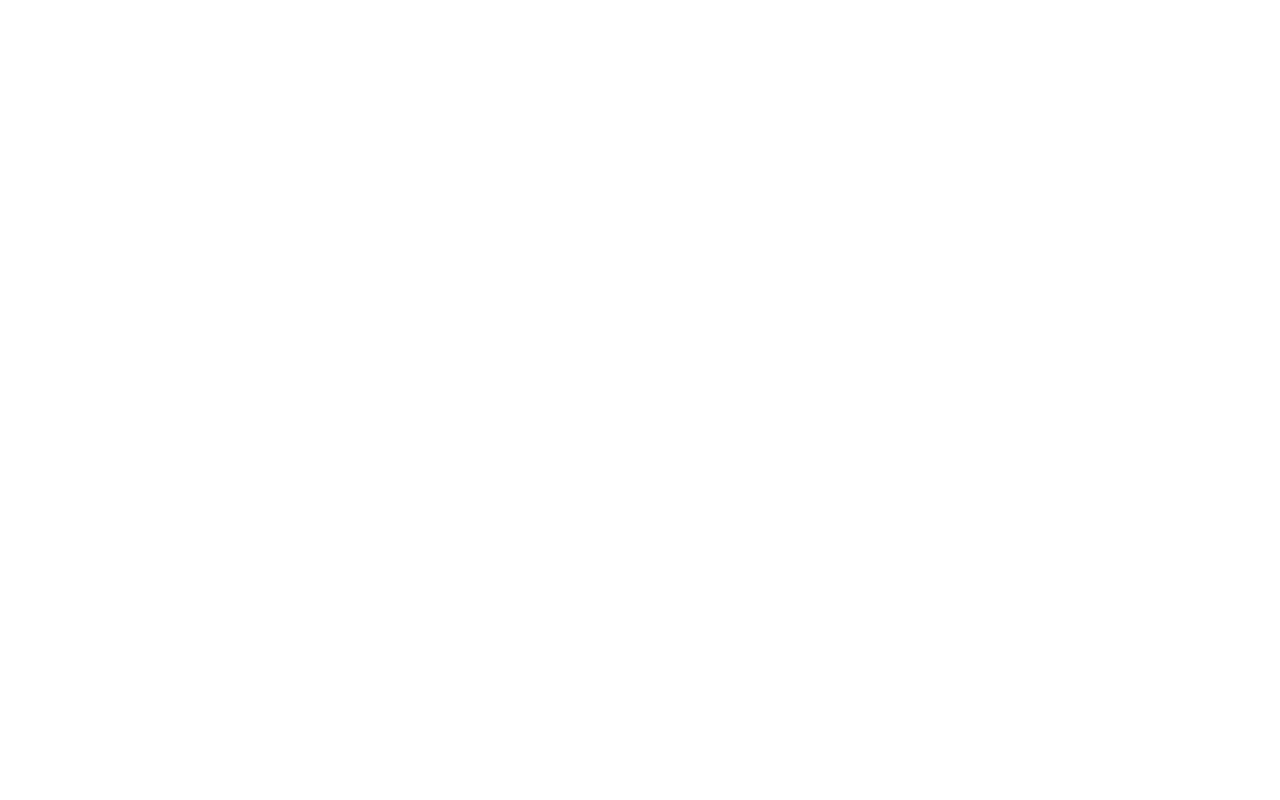
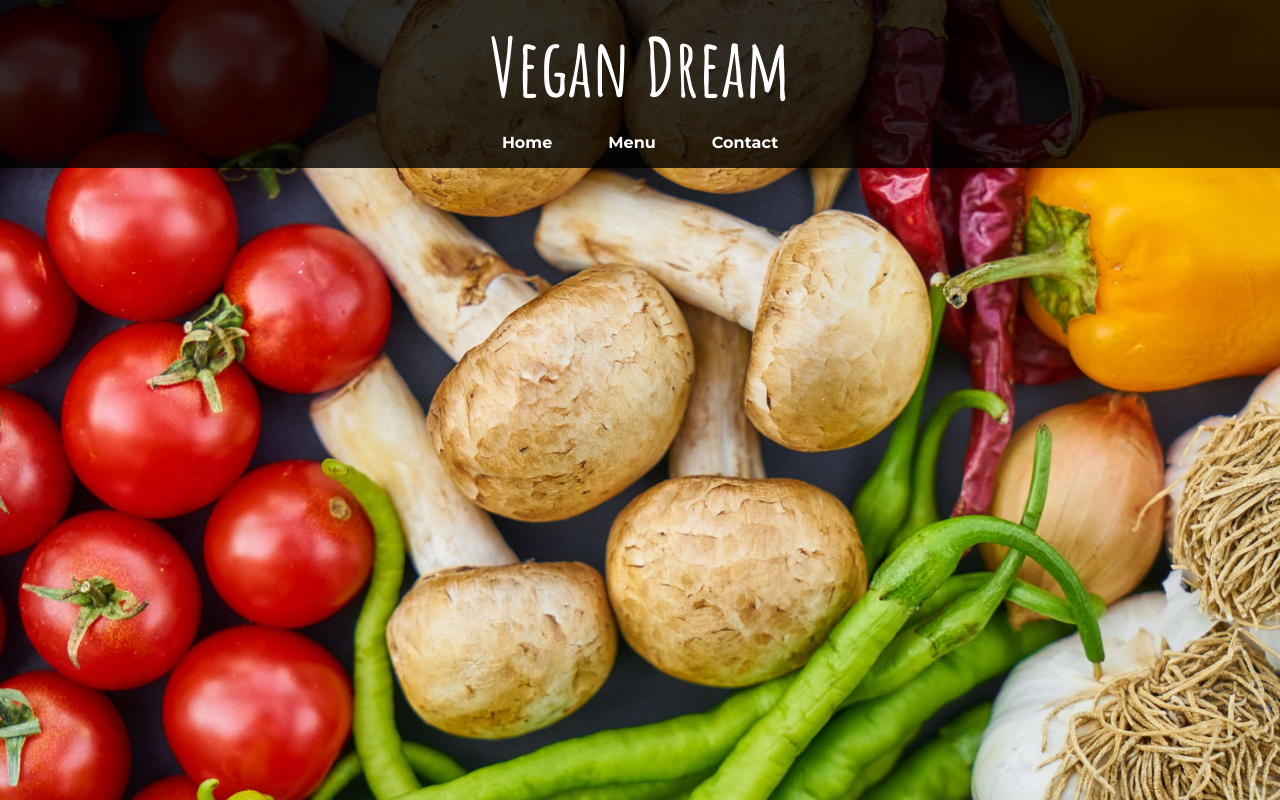
Before and after one commit to wpolitowski/restaurant-page, a website built with webpack: page dist/index.html in a window 1280 px wide. Built offline with nearby package versions, Linux system fonts and the light colour scheme.

Commit message:
Load header

```diff
--- a/src/functions/page-loading.js
+++ b/src/functions/page-loading.js
@@ -1,5 +1,7 @@
+import createHeader from "../pages/header";
+
 function loadPage() {
-
+    createHeader()
 }
 
 export default loadPage
--- a/src/pages/header.js
+++ b/src/pages/header.js
@@ -0,0 +1,23 @@
+import '../styles/header.css'
+
+function createHeader() {
+    const header = document.createElement('header')
+    const h1 = document.createElement('h1')
+    const ul = document.createElement('ul')
+    const homeTab = document.createElement('li')
+    const menuTab = document.createElement('li')
+    const contactTab = document.createElement('li')
+
+    header.classList.add("header")
+
+    h1.textContent = "Vegan Dream"
+    homeTab.textContent = "Home"
+    menuTab.textContent = "Menu"
+    contactTab.textContent = "Contact"
+
+    ul.append(homeTab, menuTab, contactTab)
+    header.append(h1, ul)
+    document.body.appendChild(header)
+}
+
+export default createHeader
--- /dev/null
+++ b/src/pages/home.js
@@ -0,0 +1,3 @@
+function createHomepage() {
+
+}
--- a/src/styles/header.css
+++ b/src/styles/header.css
@@ -0,0 +1,71 @@
+* {
+    margin: 0;
+    padding: 0;
+    box-sizing: border-box;
+}
+
+:root {
+    --standard-padding: 16px;
+}
+
+@font-face {
+    font-family: AmaticSC;
+    src: url(../assets/fonts/AmaticSC-Bold.ttf);
+}
+
+@font-face {
+    font-family: Montserrat;
+    src: url(../assets/fonts/Montserrat.ttf);
+}
+
+body {
+    min-height: 100vh;
+    background: url('../assets/img/background-1.jpg') no-repeat center;
+    background-size: cover;
+    font-family: Montserrat, sans-serif;
+}
+
+header {
+    color: #fff;
+    background-color: rgba(0, 0, 0, .8);
+    text-align: center;
+}
+
+header > h1 {
+    font-family: AmaticSC;
+    font-size: 5rem;
+    padding-top: var(--standard-padding);
+}
+
+header > ul {
+    display: inline-flex;
+    list-style: none;
+    gap: 24px;
+}
+
+li {
+    position: relative;
+    cursor: pointer;
+    font-weight: bold;
+    padding: var(--standard-padding);
+    margin-top: 0;
+    transition: margin-top .2s ease-in;
+}
+
+li:hover {
+    margin-top: -6px;
+}
+
+li:hover::after {
+    display: inline-block;
+    position: absolute;
+    content: "";
+    bottom: 12px;
+    left: var(--standard-padding);
+    width: calc(100% - 2 * var(--standard-padding));
+    border-bottom: 2px solid #ffae00;
+}
+
+li:active {
+    color: #ffae00;
+}
```
Also changed, not shown: dist/3faa3eef13649db02044.ttf (added), dist/6902eaad257cd3d9d936.jpg (added), dist/f12c1d887cda2131ac83.ttf (added), dist/index.html, dist/main.js, src/assets/fonts/AmaticSC-Bold.ttf (added), src/assets/fonts/AmaticSC-Regular.ttf (added), src/assets/fonts/Montserrat.ttf (added), src/assets/img/background-1.jpg (added), src/assets/img/chocolate-crepes.jpg, src/assets/img/guacamole-toasts.jpg, src/assets/img/heart-tartare.jpg, src/assets/img/mini-pancakes.jpg, src/assets/img/pumpkin-spread.jpg, 3 more files.
